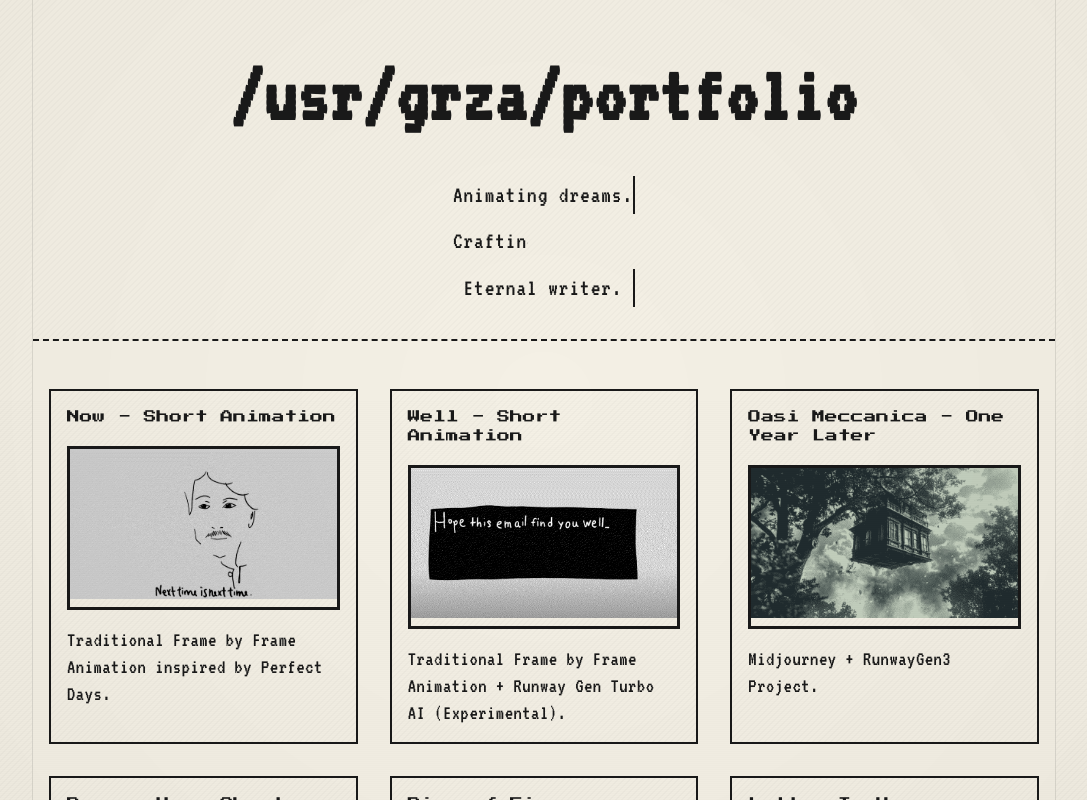
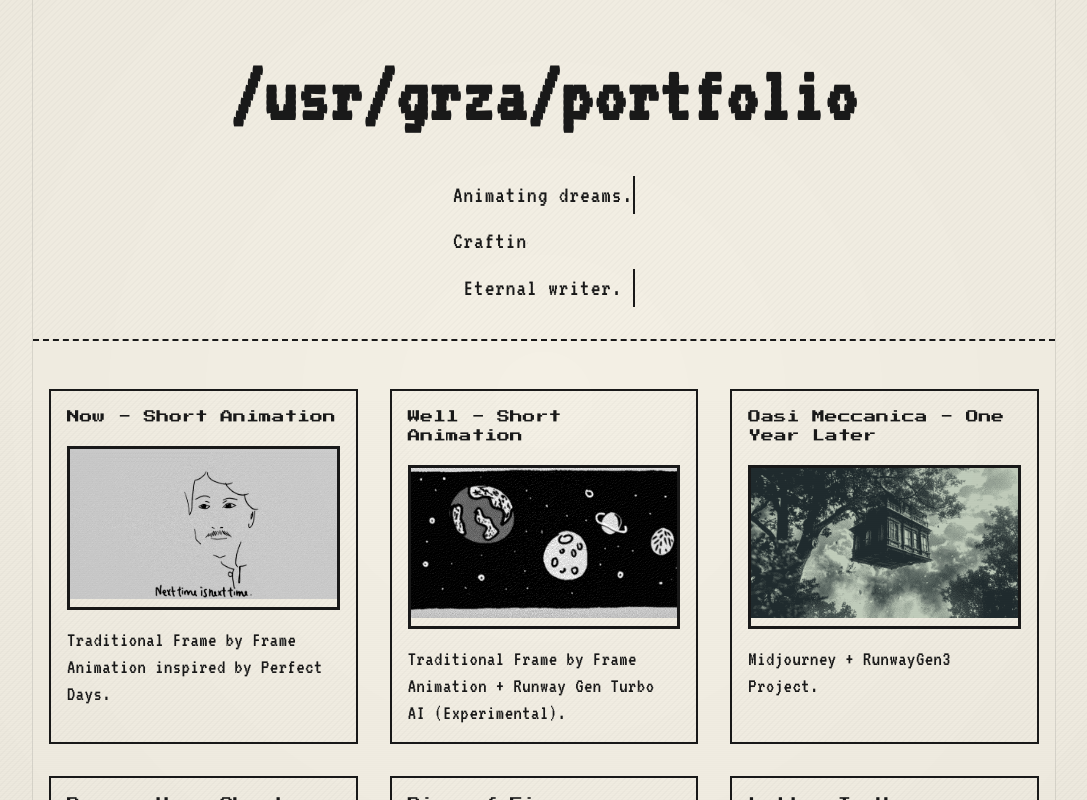
Before and after one commit to gmirabella/my-portfolio, a Vue app: page / in a window 1280 px wide. Shown: the top 800 px of the page, without its empty margins (96-1183 px from the left). Built offline with nearby package versions, Linux system fonts and the light colour scheme.

Commit message:
added img project

```diff
--- a/index.html
+++ b/index.html
@@ -3,7 +3,8 @@
   <head>
     <meta charset="UTF-8" />
     <meta name="viewport" content="width=device-width, initial-scale=1.0" />
-    <title>G R Z A | ࿐ | Porfolio </title>
+    <title>G R Z A | ࿐ | Portfolio</title>
+    <link rel="icon" type="image/svg+xml" href="/dot.svg" />
   </head>
   <body>
     <div id="app"></div>
--- a/src/App.vue
+++ b/src/App.vue
@@ -14,7 +14,7 @@ const projects = ref([
     id: 2,
     title: 'Well - Short Animation',
     description: 'Traditional Frame by Frame Animation + Runway Gen Turbo AI (Experimental).',
-    posterImage: '/images/well.png',
+    posterImage: '/images/well-1.png',
     youtubeId: 'WE7KpbhNgRE'
   },
   {
@@ -159,7 +159,7 @@ const toggleVideo = (projectId) => {
               <span class="terminal-text" data-text="LINKEDIN">LINKEDIN</span>
               <span class="terminal-plus">+</span>
             </a>
-            <a href="https://instagram.com/tuoprofilo" target="_blank" class="terminal-link">
+            <a href="https://www.instagram.com/gra_kub/" target="_blank" class="terminal-link">
               <span class="terminal-icon">></span>
               <span class="terminal-text" data-text="INSTAGRAM">INSTAGRAM</span>
               <span class="terminal-plus">+</span>
```
Also changed, not shown: public/dot.svg (added), public/images/well-1.png (added).
